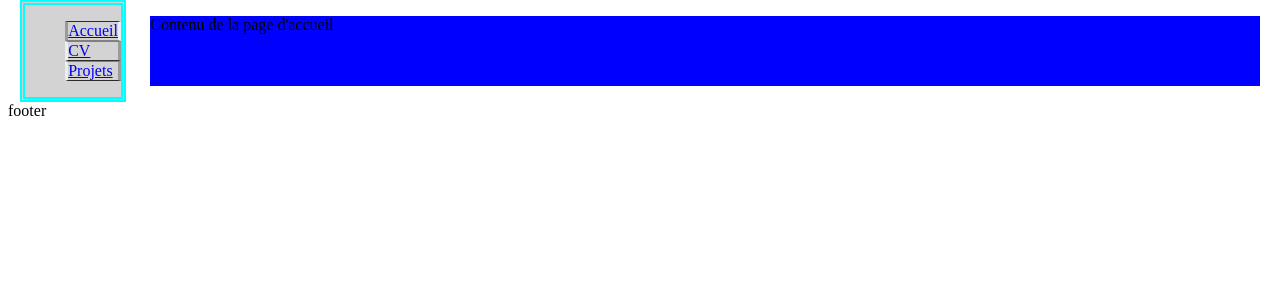
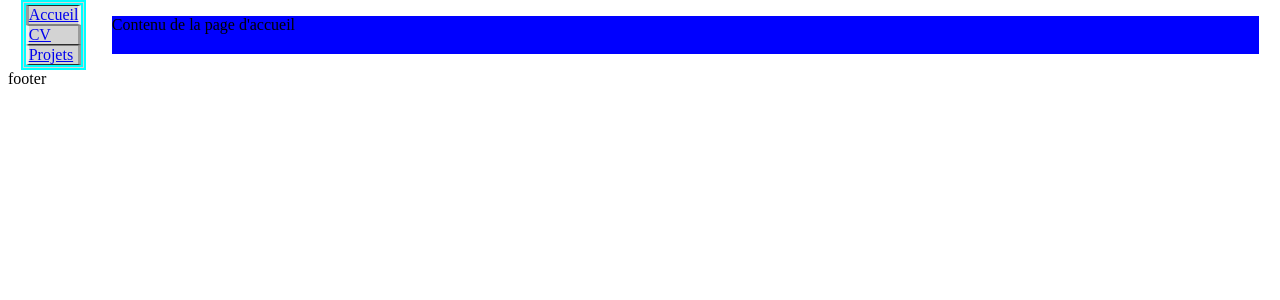
Before and after one commit to Alin236/IDAW, a PHP site: page / in a window 1280 px wide. Shown: the part 26-326 px from the top of the page. Run offline with PHP 8.4, Linux system fonts and the light colour scheme.

Commit message:
Espace du menu enlever

```diff
--- a/tp1/tp1.css
+++ b/tp1/tp1.css
@@ -20,6 +20,11 @@
     display: block;
 }
 
+.menu ul {
+    margin:0%;
+    padding:0%;
+}
+
 #currentpage{
     border-style: inset;
 }
```
